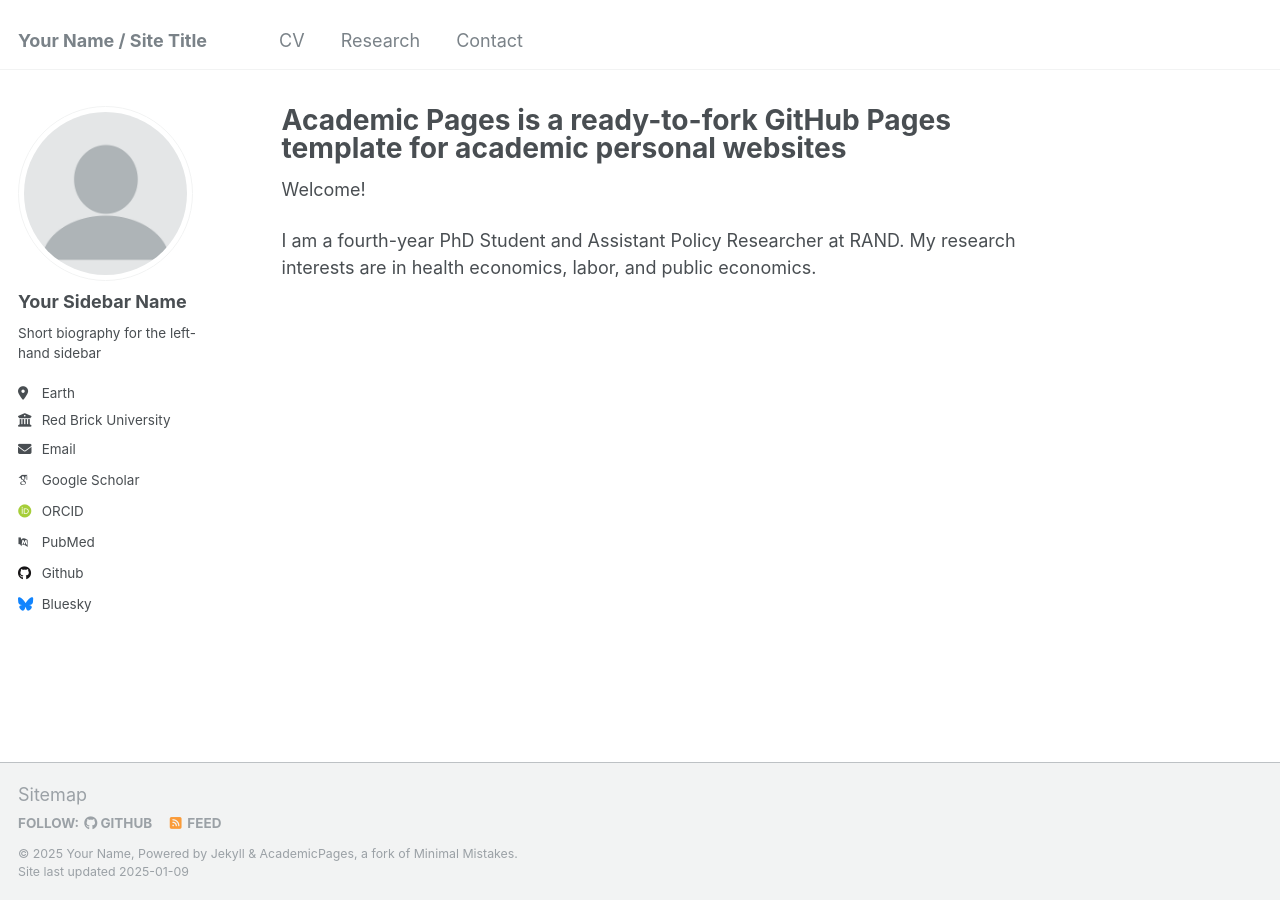
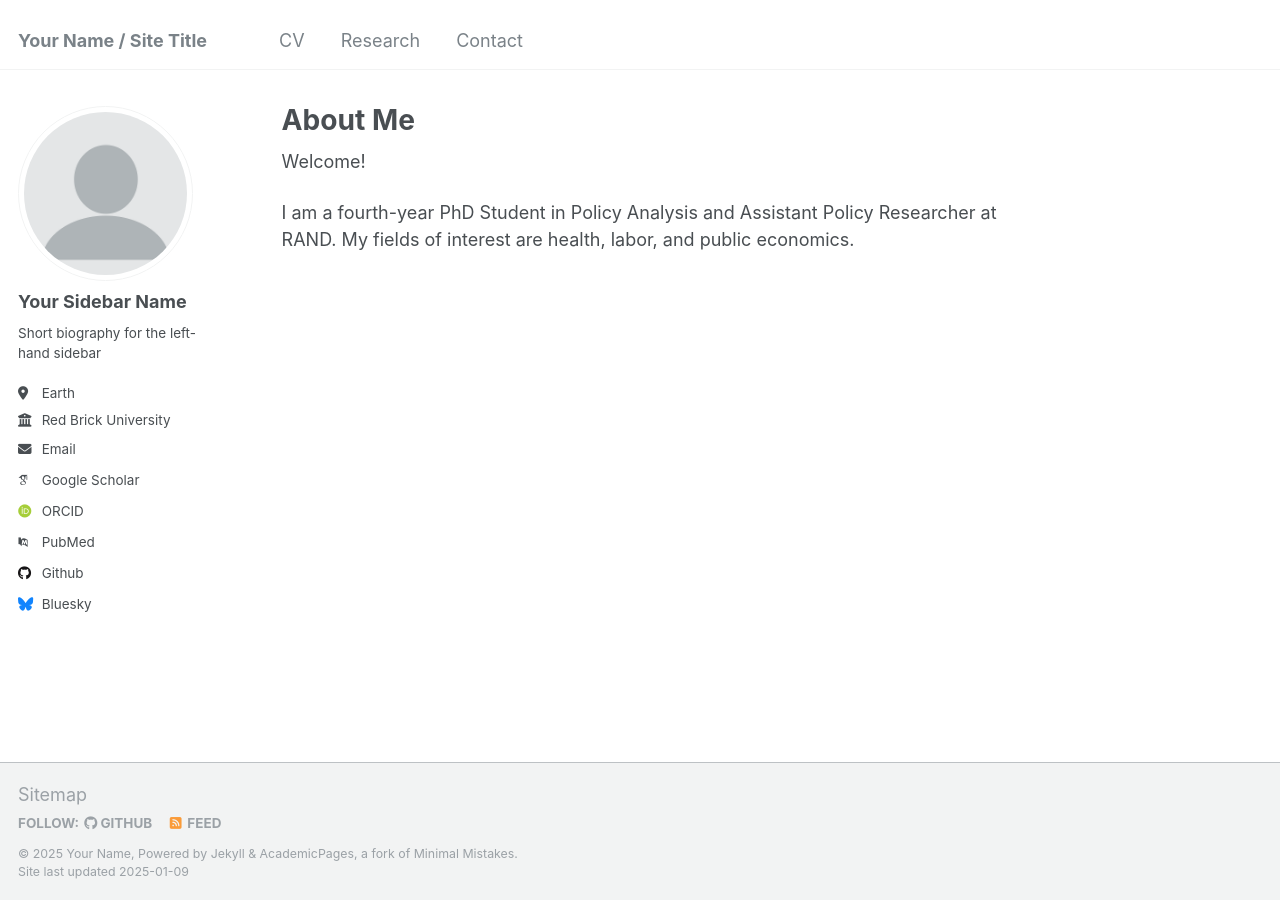
Before and after one commit to yujimizushima/yujimizushima.github.io, a Jekyll site: the page built from _pages/about.md, in a window 1280 px wide. Built offline with Jekyll 4.4.1, drawn with Linux system fonts in a browser that asks for light colours; some web fonts are replaced.

Commit message:
Update about.md

```diff
--- a/_pages/about.md
+++ b/_pages/about.md
@@ -1,6 +1,6 @@
 ---
 permalink: /
-title: "Academic Pages is a ready-to-fork GitHub Pages template for academic personal websites"
+title: "About Me"
 author_profile: true
 redirect_from:
   - /about/
@@ -9,4 +9,4 @@ redirect_from:
 
 Welcome!
 
-I am a fourth-year PhD Student and Assistant Policy Researcher at RAND. My research interests are in health economics, labor, and public economics.
+I am a fourth-year PhD Student in Policy Analysis and Assistant Policy Researcher at RAND. My fields of interest are health, labor, and public economics.
```
